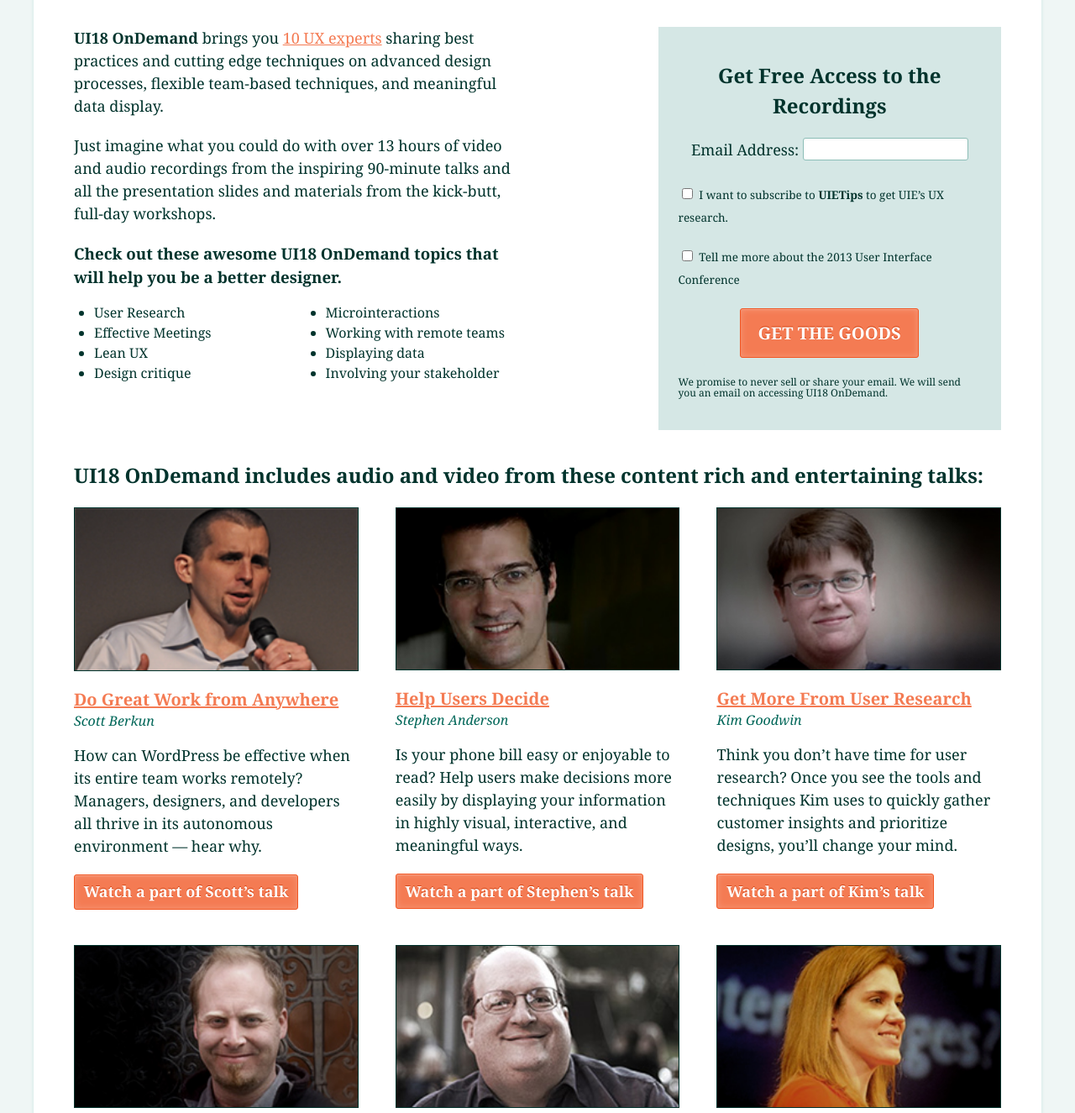
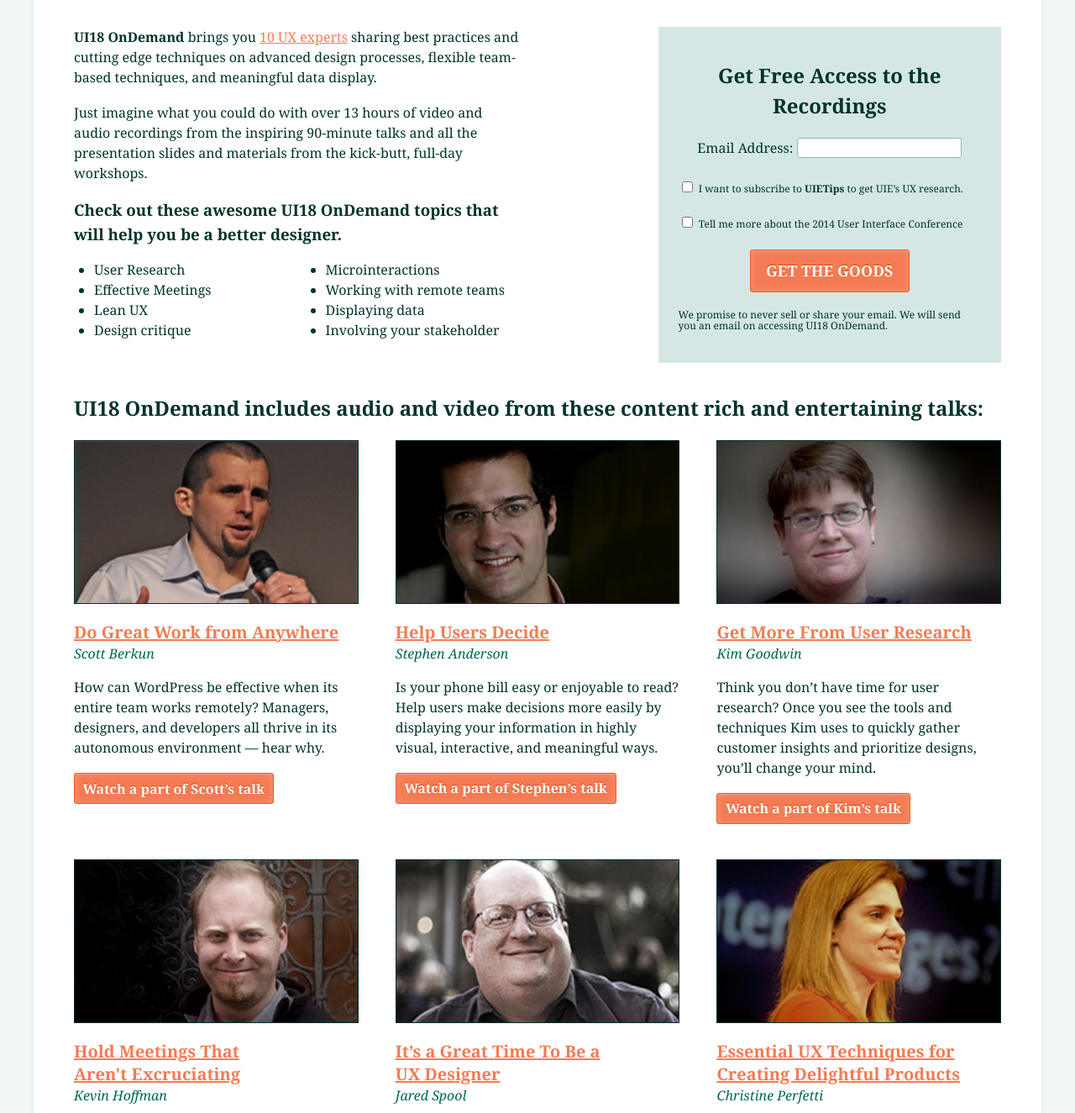
Before and after one commit to ajmatic/adamlamagna, a PHP site: page /uie/eighteen.html in a window 1280 px wide. Shown: the part 231-1556 px from the top of the page at 84% size. Run offline with PHP 8.4, Linux system fonts and the light colour scheme; some libraries are stand-ins or nearby versions; some web fonts are replaced.

Commit message:
added font

```diff
--- a/uie/css/eighteen3.css
+++ b/uie/css/eighteen3.css
@@ -3,9 +3,7 @@
 	width: 37%;
 }
 
-p {
-	font-size: 1.125rem;
-}
+
 
 .promise {
 	font-size: .75em;
--- a/uie/eighteen.html
+++ b/uie/eighteen.html
@@ -14,6 +14,9 @@
 		<![endif]-->
 
 		<script type="text/javascript" src="//use.typekit.net/pat3hsm.js"></script>
+		<script type="text/javascript">try{Typekit.load();}catch(e){}</script>
+
+		<script type="text/javascript" src="//use.typekit.net/xhr1ccm.js"></script>
 		<script type="text/javascript">try{Typekit.load();}catch(e){}</script>
 
 		<link rel="stylesheet" href="css/eighteen.css" />
@@ -103,7 +106,7 @@
                     </p>
                     <p>
                         <input type="checkbox" name="other" id="other" />
-                        <label for="other" class="check-box-info">Tell me more about the 2013 User Interface Conference</label>
+                        <label for="other" class="check-box-info">Tell me more about the 2014 User Interface Conference</label>
                     </p>
                     <p class="warning hidden" id="msg"></p>
                     <p id="pbtnSubmit">
@@ -223,7 +226,7 @@
 		</div>
 	</div>
 
-	<hr>
+
 
 	<!--<p class="bottom-button">
 		<a href="https://www.uie.com/events/uiconf/2013/proceedings/order/" class="button">I Want UI18 OnDemand Now</a>
```
